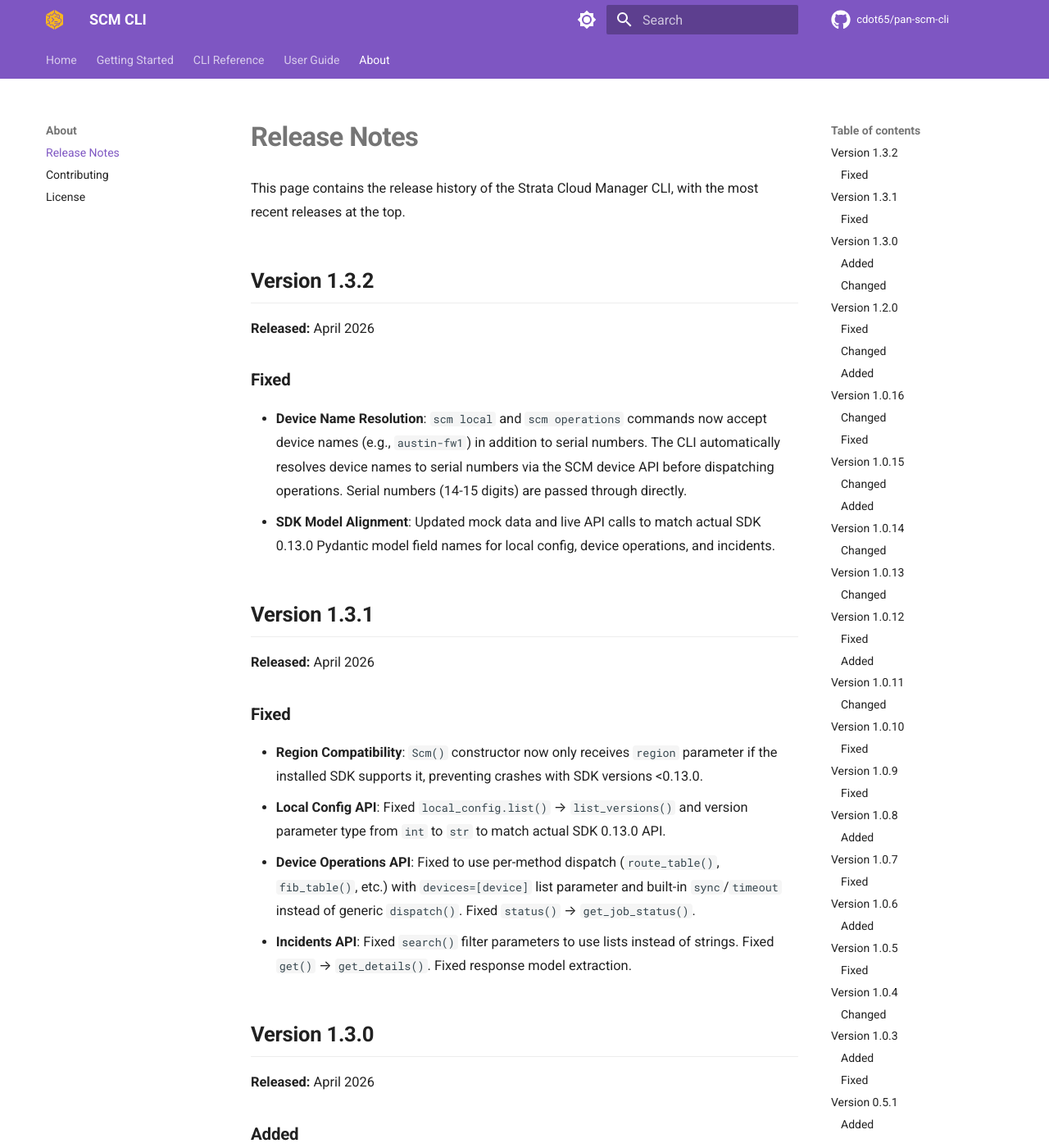
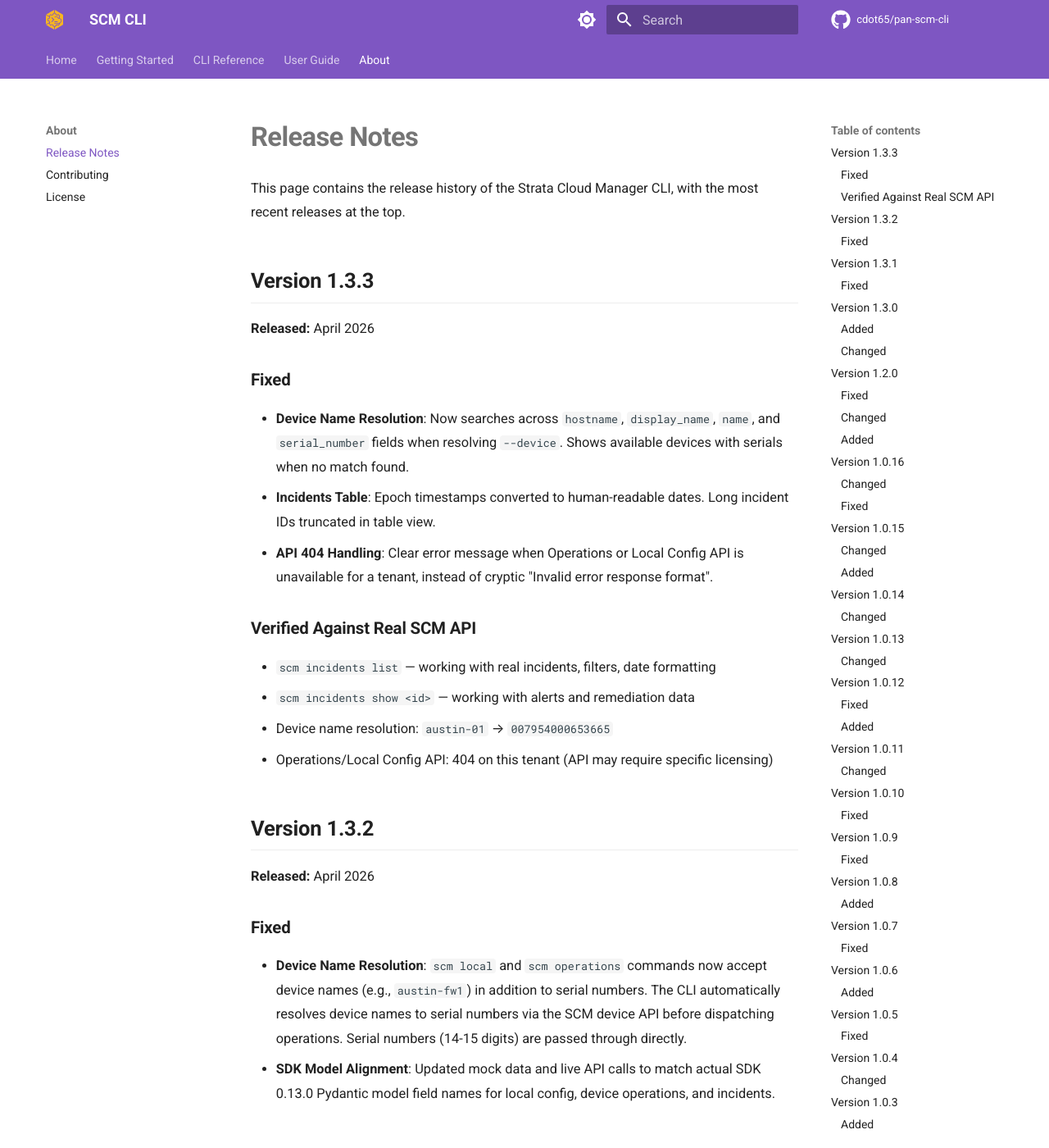
Before and after one commit to cdot65/pan-scm-cli, an MkDocs documentation site: the page built from docs/about/release-notes.md, in a window 1280 px wide and 1400 px high. Shown: the whole window at 82% size. Built offline with MkDocs 1.6.1 and Material for MkDocs 9.7.7, drawn with Linux system fonts in a browser that asks for light colours; comment, search, counter and statistics services are not loaded.

Commit message:
release: bump version to 1.3.3
Co-Authored-By: Claude Opus 4.6 (1M context) <noreply@anthropic.com>

```diff
--- a/docs/about/release-notes.md
+++ b/docs/about/release-notes.md
@@ -1,6 +1,23 @@
 # Release Notes
 
 This page contains the release history of the Strata Cloud Manager CLI, with the most recent releases at the top.
+
+## Version 1.3.3
+
+**Released:** April 2026
+
+### Fixed
+
+- **Device Name Resolution**: Now searches across `hostname`, `display_name`, `name`, and `serial_number` fields when resolving `--device`. Shows available devices with serials when no match found.
+- **Incidents Table**: Epoch timestamps converted to human-readable dates. Long incident IDs truncated in table view.
+- **API 404 Handling**: Clear error message when Operations or Local Config API is unavailable for a tenant, instead of cryptic "Invalid error response format".
+
+### Verified Against Real SCM API
+
+- `scm incidents list` — working with real incidents, filters, date formatting
+- `scm incidents show <id>` — working with alerts and remediation data
+- Device name resolution: `austin-01` → `007954000653665`
+- Operations/Local Config API: 404 on this tenant (API may require specific licensing)
 
 ## Version 1.3.2
 
--- a/pyproject.toml
+++ b/pyproject.toml
@@ -1,6 +1,6 @@
 [tool.poetry]
 name = "pan-scm-cli"
-version = "1.3.2"
+version = "1.3.3"
 description = "CICD and Network Engineer-friendly CLI tool for Palo Alto Networks Strata Cloud Manager"
 authors = ["Calvin Remsburg <dev@cdot.io>"]
 readme = "README.md"
```
